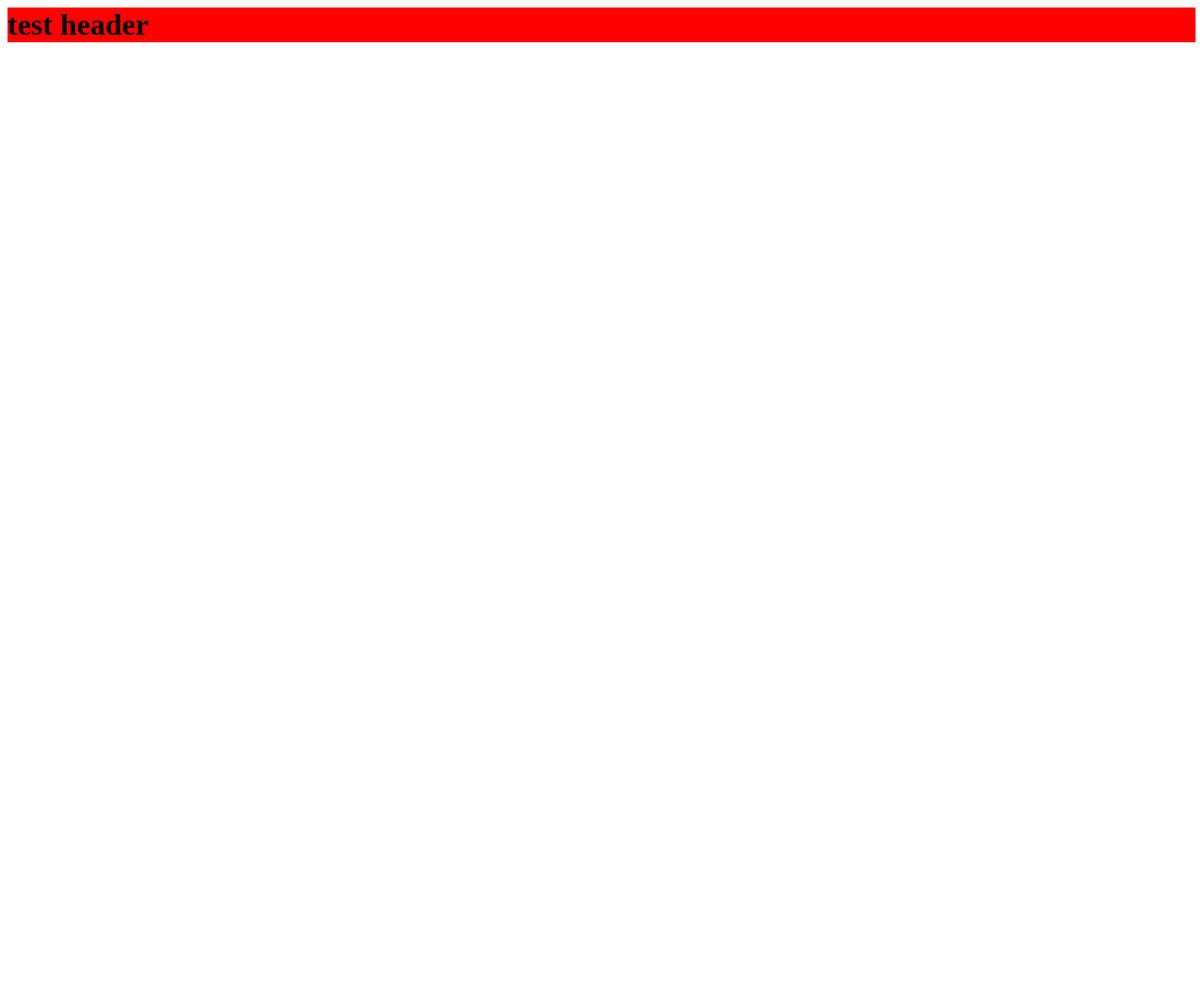
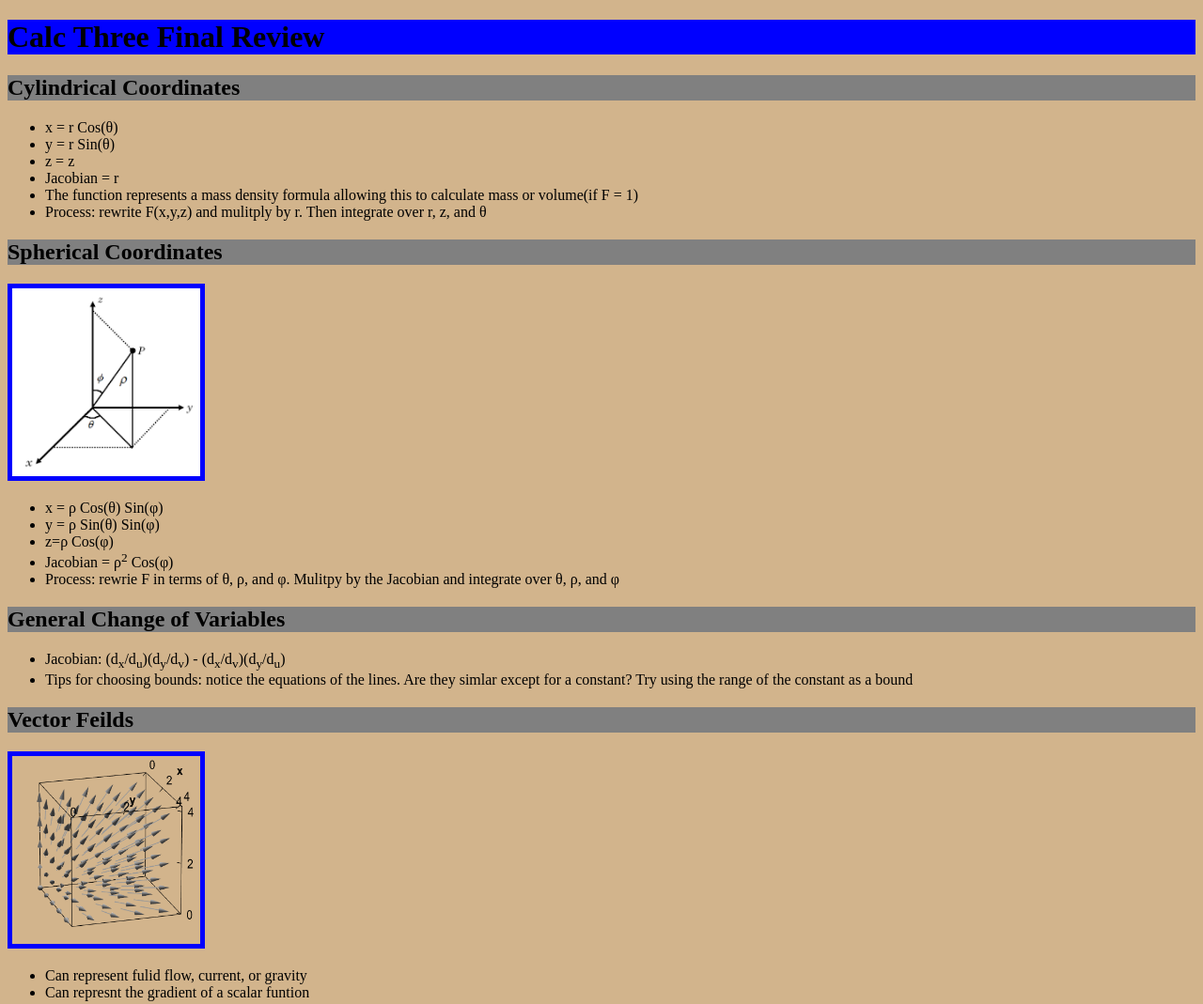
Before and after one commit to idugan100/Multi-Variable-Calculus-Review, a plain HTML site: page index.html in a window 1280 px wide. Shown: the top 1069 px of the page at 94% size. Before the commit the page ends 800 px from the top, so only its background shows below. Drawn offline with Linux system fonts and the light colour scheme.

Commit message:
Added sections for alternate coordinate systems and line integrals as well as basic styling. Added a folder for images

```diff
--- a/index.html
+++ b/index.html
@@ -1,14 +1,58 @@
-<!DOCTYPE html lang="en">
+<!DOCTYPE html>
 <html>
 <head>
-    <title>Landing Page</title>
+    <title>Calc Review-home</title>
     <meta charset="uft-8">
     <link rel="stylesheet" href="style.css">
 
 </head>
 <body>
-    <h1>test header</h1>
-
+    <h1>Calc Three Final Review</h1>
+        <h2>Cylindrical Coordinates </h2>
+        <ul>
+            <li>x = r Cos(&theta;)</li>
+            <li>y = r Sin(&theta;)</li>
+            <li>z = z</li>
+            <li>Jacobian = r</li>
+            <li>The function represents a mass density formula allowing this to calculate mass or volume(if F = 1)</li>
+            <li>Process: rewrite F(x,y,z) and mulitply by r. Then integrate over r, z, and &theta;</li>
+        </ul>
+        <h2>Spherical Coordinates</h2>
+        <img src="./img/index.png" alt="illustration of spherical coordinates">
+        <ul>
+            <li>x = &rho; Cos(&theta;) Sin(&phi;)</li>
+            <li>y = &rho; Sin(&theta;) Sin(&phi;)</li>
+            <li>z=&rho; Cos(&phi;)</li>
+            <li>Jacobian = &rho;<sup>2</sup> Cos(&phi;)</li>
+            <li>Process: rewrie F in terms of &theta;, &rho;, and &phi;. Mulitpy by the Jacobian and integrate over &theta;, &rho;, and &phi;</li>
+        </ul>
+        <h2>General Change of Variables</h2>
+            <ul>
+                <li>Jacobian: (d<sub>x</sub>/d<sub>u</sub>)(d<sub>y</sub>/d<sub>v</sub>) - (d<sub>x</sub>/d<sub>v</sub>)(d<sub>y</sub>/d<sub>u</sub>)</li>
+                <li>Tips for choosing bounds: notice the equations of the lines. Are they simlar except for a constant? Try using the range of the constant as a bound</li>
+            </ul>
+        <h2>Vector Feilds</h2>
+        <img src="./img/vector_field.png" alt="a three dimensional vector field".>
+        <ul>
+            <li>Can represent fulid flow, current, or gravity</li>
+            <li>Can represnt the gradient of a scalar funtion</li>
+        </ul>
+        <h2>Scalar Line Integrals</h2>
+        <img src="./img/scalar_line_integral.png" alt="image of the geometric representation of a line integral of a scalar function">
+        <ul>
+            <li>Paramterize the path c in terms of t</li>
+            <li>Mulitpy F(x(t),y(t)) and |r'(t)|</li>
+            <li>Integrate over the values of t the paramterize c</li>
+            <li>Can represent mass of wire with mass density of F </li>
+            <li>Can represnt the area of a wall build on path C with height of F</li>
+        </ul>
+        <h2>Line Integral of Vector Function</h2>
+        <img src="./img/vector_line_integral.png" alt="geometric representation of a line integral of a vector field">
+        <ul>
+            <li>Paramaterize path in terms of t (direction matters)</li>
+            <li>Take the dot product of F(x(t),y(t)) and r'(t)</li>
+            <li>integrate over t</li>
+        </ul>
 
 
 
--- a/style.css
+++ b/style.css
@@ -1,3 +1,14 @@
 h1{
-    background-color: red;
+    background-color: blue;
 }
+h2{
+    background-color: gray;
+}
+img{
+    border: 5px solid blue;
+    height: 200px;
+    width:auto;
+}
+body{
+    background-color: tan;
+}
```
Also changed, not shown: img/index.png (added), img/scalar_line_integral.png (added), img/vector_field.png (added), img/vector_line_integral.png (added).
